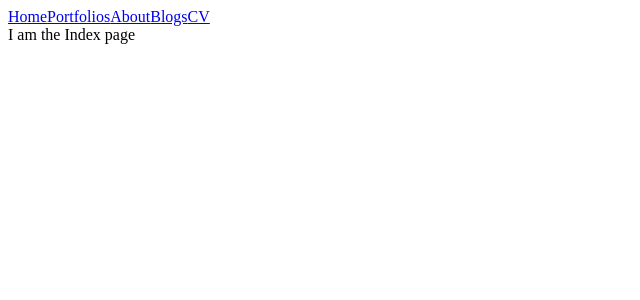
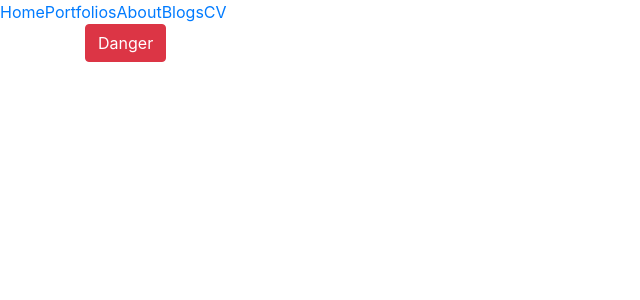
Before and after one commit to AutoTau/Portfolio-Website, a Next.js app: page / in a window 1280 px wide. Shown: the top 300 px of the page, without its empty margins (0-640 px from the left). Built offline with nearby package versions, Linux system fonts and the light colour scheme.

Commit message:
Added reactstrap for styling

```diff
--- a/package.json
+++ b/package.json
@@ -10,9 +10,11 @@
   },
   "dependencies": {
     "axios": "^0.21.1",
+    "bootstrap": "^4.4.1",
     "cross-env": "^7.0.3",
     "next": "10.1.3",
     "react": "17.0.2",
-    "react-dom": "17.0.2"
+    "react-dom": "17.0.2",
+    "reactstrap": "^8.9.0"
   }
 }
--- a/pages/_app.js
+++ b/pages/_app.js
@@ -1,3 +1,5 @@
+import 'bootstrap/dist/css/bootstrap.min.css';
+
 
 
 function MyApp({ Component, pageProps }) {
--- a/pages/index.js
+++ b/pages/index.js
@@ -1,10 +1,13 @@
 
 import BaseLayout from "../components/layouts/BaseLayout"
+import { Container, Button } from "reactstrap";
 
 export default function Home() {
   return (
     <BaseLayout>
-      <div>I am the Index page</div>
+      <Container>
+        <Button color="danger">Danger</Button>
+      </Container>
     </BaseLayout>
   )
 }
```
Also changed, not shown: 1 other file (tests, documents, lock files or other folders).
